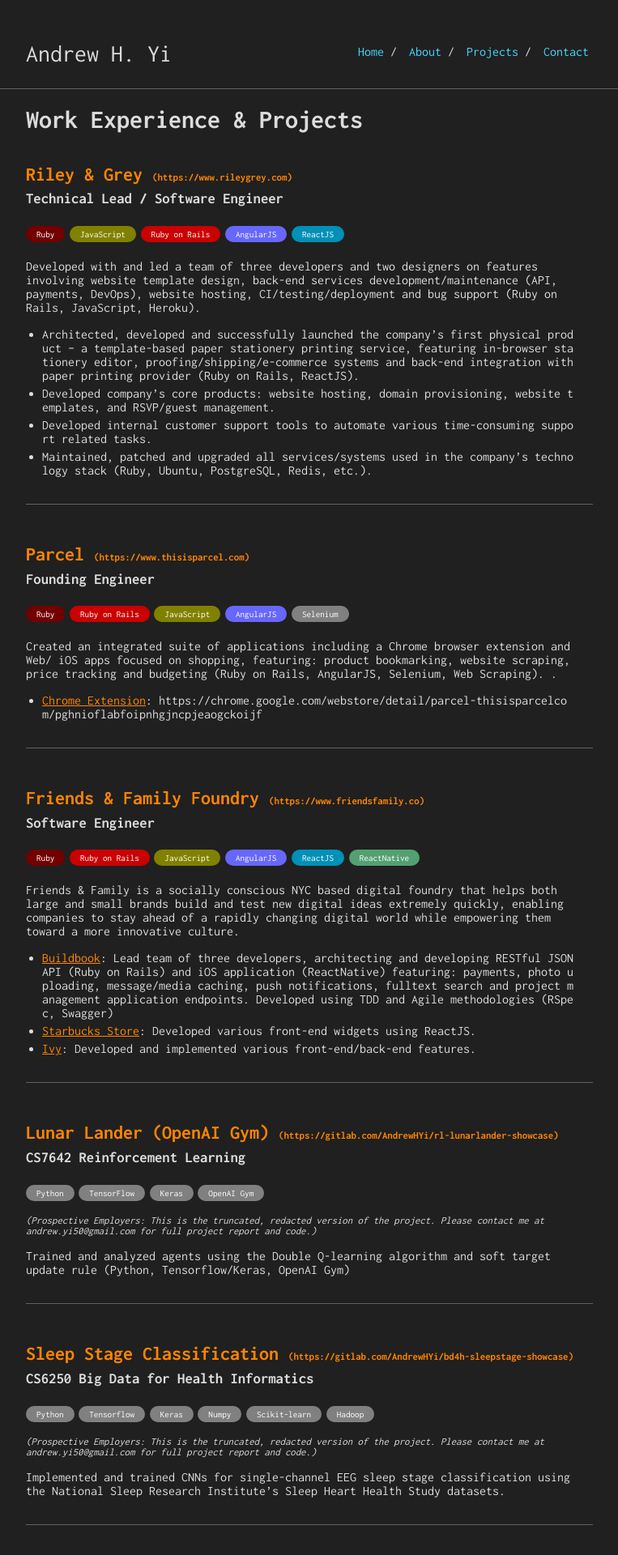
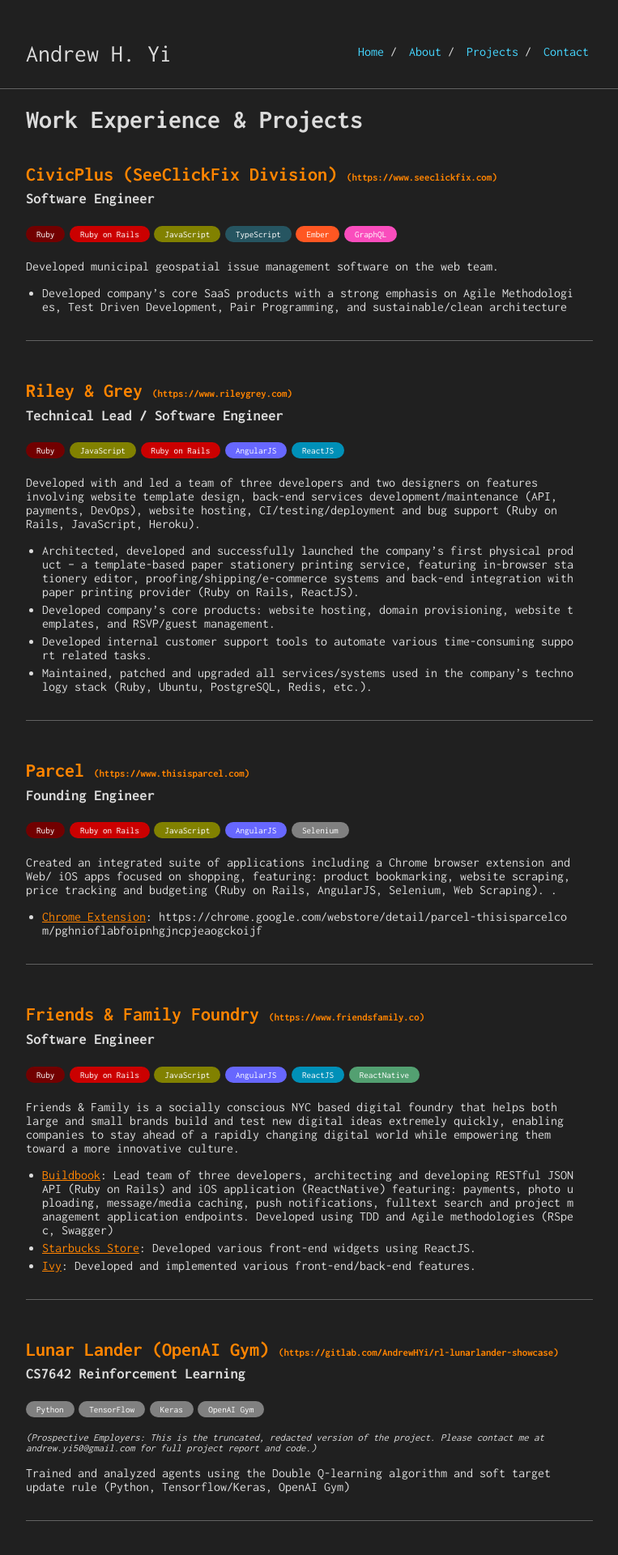
Before and after one commit to AndrewHYi/andrewhyi.github.io, a Jekyll site: the page built from projects.md, in a window 1280 px wide. Shown: the top 1920 px of the page at 81% size, without its empty margins (258-1021 px from the left). Built offline with Jekyll 4.4.1, drawn with Linux system fonts in a browser that asks for light colours.

Commit message:
Add new job: CivicPlus

```diff
--- a/_data/projects.yml
+++ b/_data/projects.yml
@@ -1,3 +1,17 @@
+- name: CivicPlus (SeeClickFix Division)
+  link: https://www.seeclickfix.com
+  position: Software Engineer
+  description: "Developed municipal geospatial issue management software on the web team."
+  bullets:
+    - description: "Developed company’s core SaaS products with a strong emphasis on Agile Methodologies, Test Driven Development, Pair Programming, and sustainable/clean architecture"
+  skills:
+    - Ruby
+    - Ruby on Rails
+    - JavaScript
+    - TypeScript
+    - Ember
+    - GraphQL
+
 - name: Riley & Grey
   link: https://www.rileygrey.com
   position: Technical Lead / Software Engineer
--- a/_sass/_projects.scss
+++ b/_sass/_projects.scss
@@ -1,5 +1,6 @@
 .ayi-projects-container {
     padding: 1em 0;
+
     .end-project {
         margin-bottom: 3em;
         margin-top: 2em;
@@ -22,6 +23,7 @@
 
     .project-skills {
         font-size: 0.7rem;
+
         ul {
             padding: 0;
             list-style-type: none;
@@ -35,6 +37,7 @@
 
     .ayi-bullet {
         word-break: break-all;
+
         a {
             text-decoration: underline;
         }
@@ -81,7 +84,18 @@
         background: #53a071;
     }
 
-    &.python {
+    &.ember {
+        background: #FF5722;
     }
 
+    &.typescript {
+        background: #265561;
+    }
+
+    &.graphql {
+        background: #fa4dbd;
+    }
+
+    &.python {}
+
 }
```
